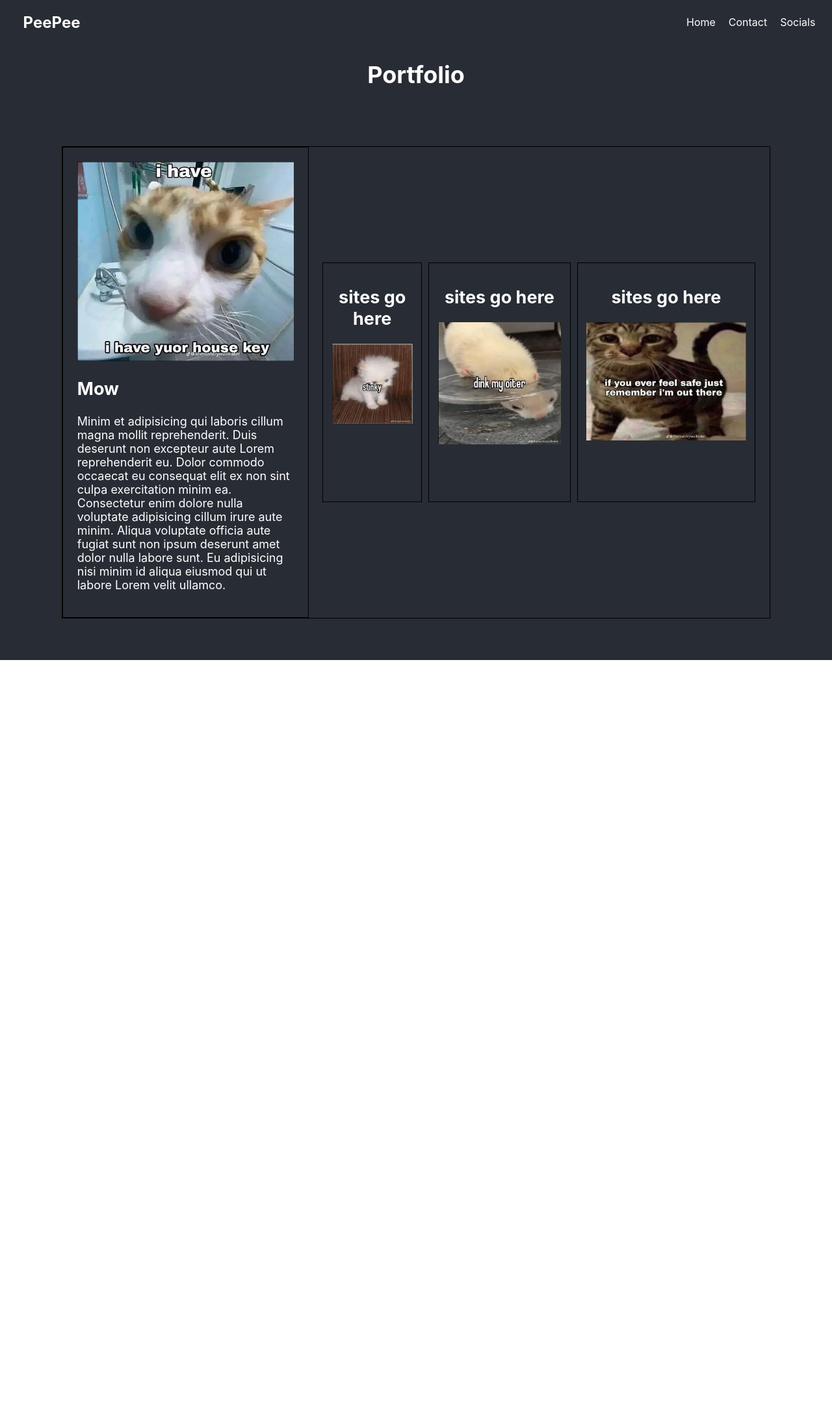
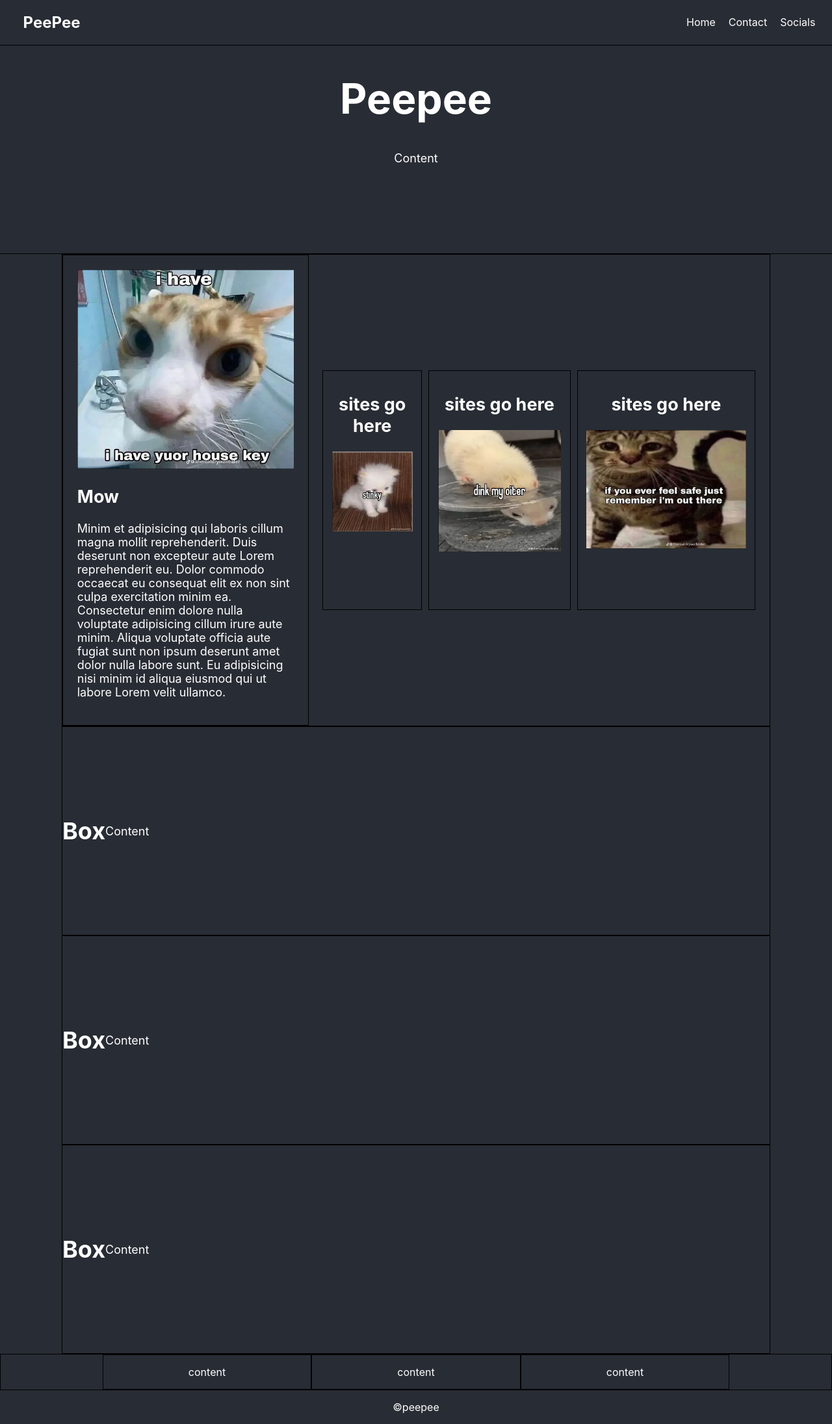
Before and after one commit to strawberryboar/Athenas-Portfolio, a React (Create React App) app: page / in a window 1280 px wide. Shown: the whole page at 65% size. Before the commit the page ends 1016 px from the top, so only its background shows below. Built offline with nearby package versions, Linux system fonts and the light colour scheme.

Commit message:
Adjusted global background value, added wireframe boxes, fixed footer routing

```diff
--- a/src/App.css
+++ b/src/App.css
@@ -1,3 +1,6 @@
 .App {
     margin: 0 auto;
 }
+* {
+    background-color: #282c34;
+}
--- a/src/components/Footer.css
+++ b/src/components/Footer.css
@@ -0,0 +1,17 @@
+Footer {
+    color:white;
+    text-align: center;
+}
+
+.footerWrap {
+    display: flex;
+    flex-direction: row;
+    align-items: center;
+    justify-content: center;
+    border: solid black 1px;
+}
+
+.footerBox {
+    border: solid black 1px;
+    width: 25%;
+}
--- a/src/components/Footer.js
+++ b/src/components/Footer.js
@@ -1,10 +1,22 @@
 import React from 'react';
+import './Footer.css';
 import {BrowserRouter as Router, Routes, Route } from "react-router-dom"
 
 export default function Footer() {
-    <footer>
+    return(
+        <footer>
         <div className='footerWrap'>
+            <div className='footerBox'>
+                <p>content</p>
+            </div>
+            <div className='footerBox'>
+                <p>content</p>
+            </div>
+            <div className='footerBox'>
+                <p>content</p>
+            </div>
+        </div>
         <p>&copy;peepee</p>
-        </div>
     </footer>
+    )
 }
--- a/src/components/Navbar.css
+++ b/src/components/Navbar.css
@@ -1,5 +1,4 @@
 .navbar {
-    background-color: #282c34;
     display: flex;
     flex-direction: row;
     position: relative;
--- a/src/pages/Homepage.css
+++ b/src/pages/Homepage.css
@@ -1,5 +1,4 @@
 .Homepage {
-    background-color: #282c34;
     min-height: 100vh;
     display: flex;
     flex-direction: column;
@@ -14,7 +13,7 @@
     border: 1px solid black;
     display: flex;
     flex-direction: row;
-    margin: 5%;
+    margin: 0 5%;
   }
 
   .introBox {
@@ -50,6 +49,29 @@
     min-width: 100px;
   }
 
+  .headerWrap {
+    height: 20rem;
+    border: 1px solid black;
+    width: 100%;
+    display: flex;
+    flex-direction: row;
+    justify-content: center;
+    text-align: center;
+  }
+
+  .divBox {
+    border: solid black 1px;
+    width: 85%;
+    height: 20rem;
+    display: flex;
+    flex-direction: row;
+    align-items: center;
+  }
+
+  .headerWrap h1 {
+    font-size: 64px;
+  }
+
   @media (max-width: 800px) {
     .siteWrap {
         display: flex;
--- a/src/pages/Homepage.js
+++ b/src/pages/Homepage.js
@@ -2,17 +2,18 @@ import catPng from '../assets/cat.png';
 import catPng2 from '../assets/cat2.png';
 import catPng3 from '../assets/cat3.png';
 import catPng4 from '../assets/cat4.png';
+import header1 from '../assets/header1.png';
 import './Homepage.css';
+
 
 export default function Homepage() {
     return(
     <div className="Homepage">
-        <div className='homeWrapper'>
-        <header className="Home-header">
-            <h1>
-            Portfolio
-            </h1>
-        </header>
+        <div className='headerWrap'>
+            <header className='headerBox'>
+                <h1>Peepee</h1>
+                <p>Content</p>
+            </header>
         </div>
         <div className='introWrap'>
         <div className='introBox' id='first'>
@@ -45,6 +46,18 @@ export default function Homepage() {
             </div>
         </div>
         </div>
+        <div className='divBox' id='divBox1'>
+            <h1>Box</h1>
+            <p>Content</p>
+        </div>
+        <div className='divBox' id='divBox2'>
+            <h1>Box</h1>
+            <p>Content</p>
+        </div>
+        <div className='divBox' id='divBox3'>
+            <h1>Box</h1>
+            <p>Content</p>
+        </div>
     </div>
     )
 }
```
Also changed, not shown: src/assets/header1.png (added).
